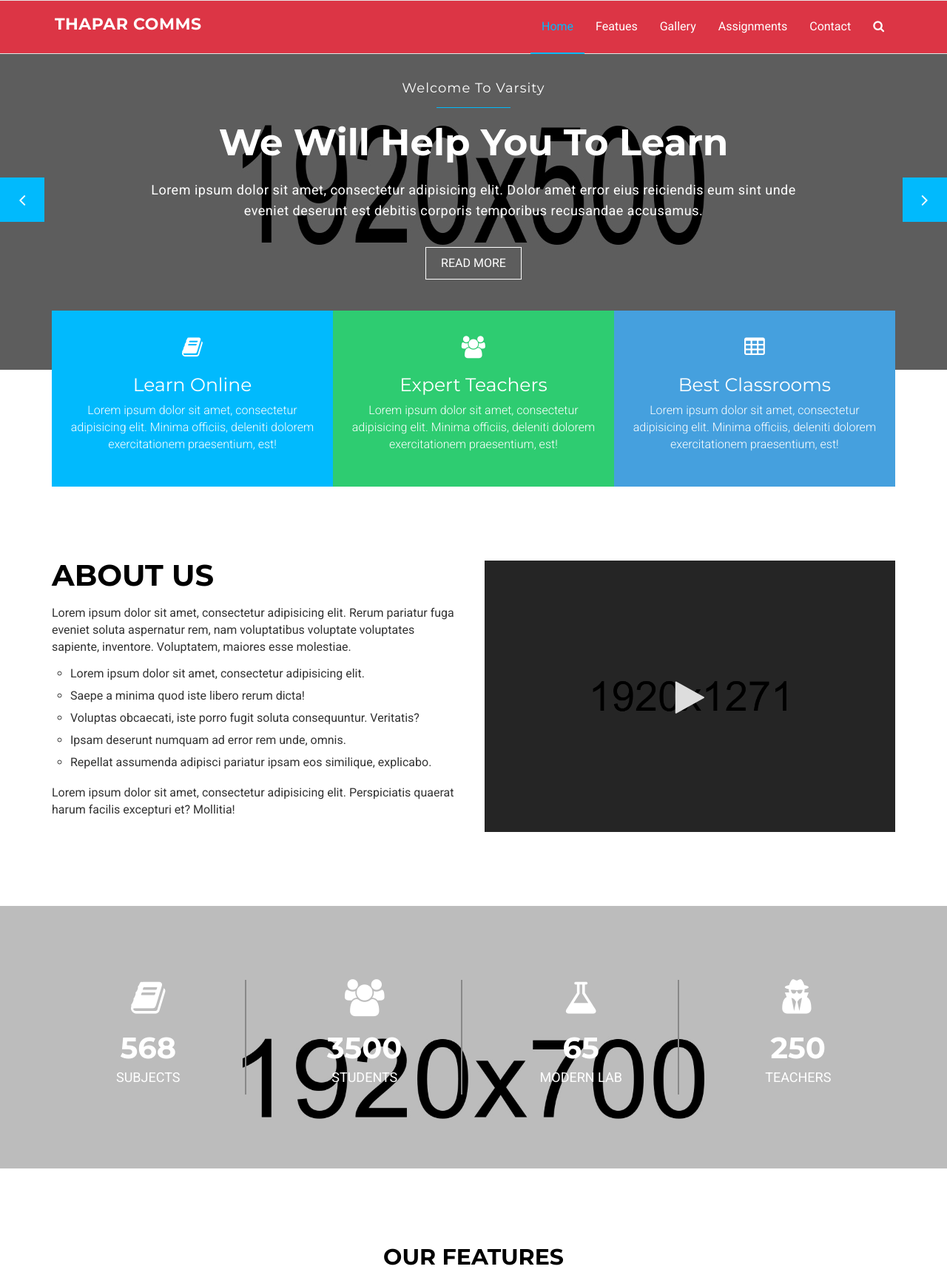
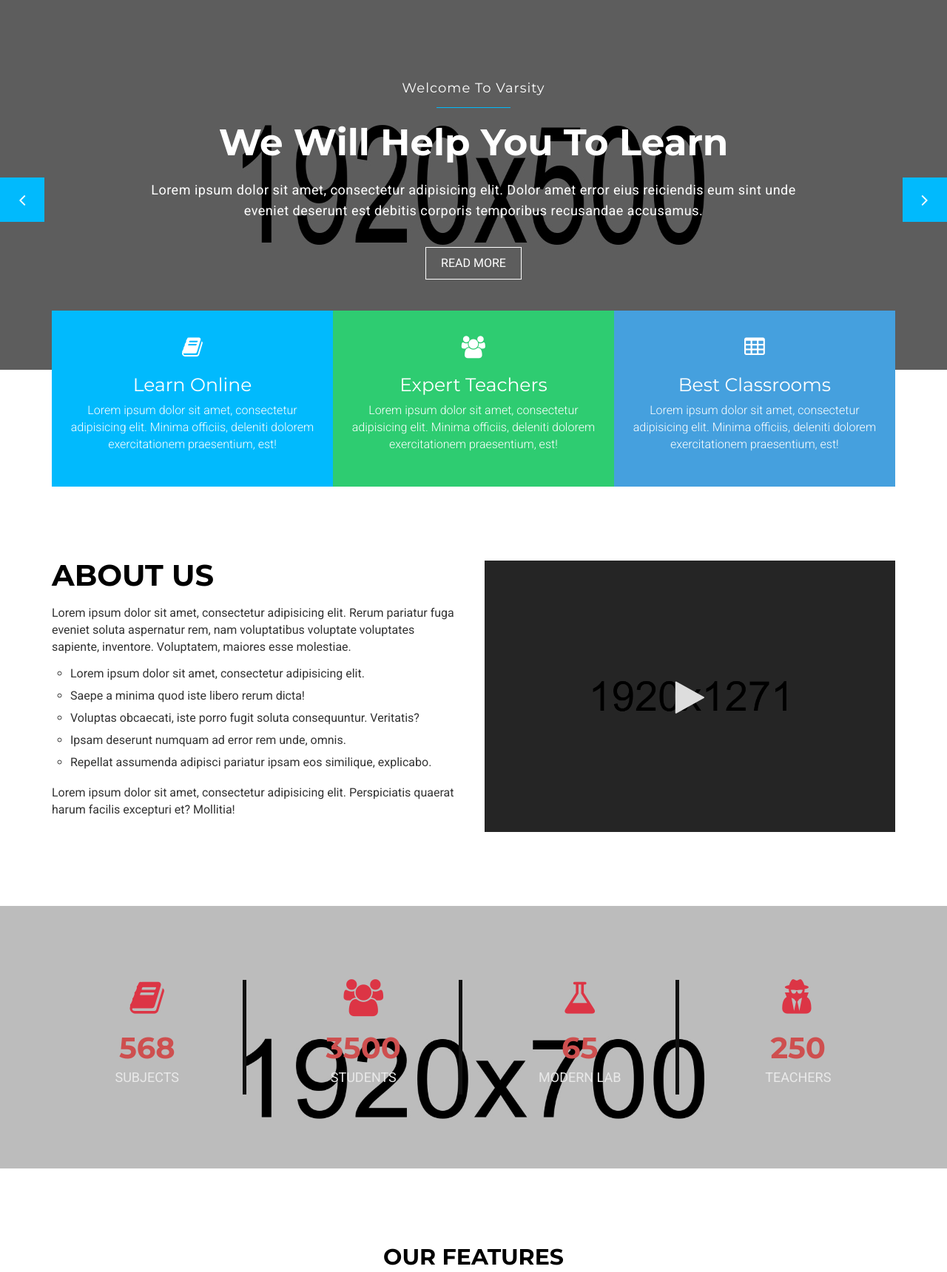
Before and after one commit to harshsharma2210/Thapar-Comms-Homepage, a PHP site: page / in a window 1280 px wide. Shown: the top 1720 px of the page at 74% size. Run offline with PHP 8.4, Linux system fonts and the light colour scheme.

Commit message:
about counter

```diff
--- a/assets/css/style.css
+++ b/assets/css/style.css
@@ -185,7 +185,7 @@ img {
   width: 100%;
   position: fixed;
   top : 0px;
-  z-index: 1;
+  z-index: ;
 }
 #mu-menu .navbar-header .navbar-brand {
   color: #fff;
@@ -577,26 +577,26 @@ img {
   width: 100%;
 }
 #mu-abtus-counter .mu-abtus-counter-area .mu-abtus-counter-single {
-  border-right: 2px solid #888;
+  border-right: 5px solid #111;
   display: inline;
   float: left;
   text-align: center;
   width: 100%;
 }
 #mu-abtus-counter .mu-abtus-counter-area .mu-abtus-counter-single span {
-  color: #fff;
+  color: #dc3545;
   display: inline-block;
   font-size: 50px;
 }
 #mu-abtus-counter .mu-abtus-counter-area .mu-abtus-counter-single h4 {
-  color: #fff;
+  color: rgb(206, 79, 79);
   font-size: 40px;
   font-weight: bold;
   margin-bottom: 5px;
   margin-top: 20px;
 }
 #mu-abtus-counter .mu-abtus-counter-area .mu-abtus-counter-single p {
-  color: #fff;
+  color: rgb(233, 233, 233);
   font-size: 18px;
   text-transform: uppercase;
 }
```
